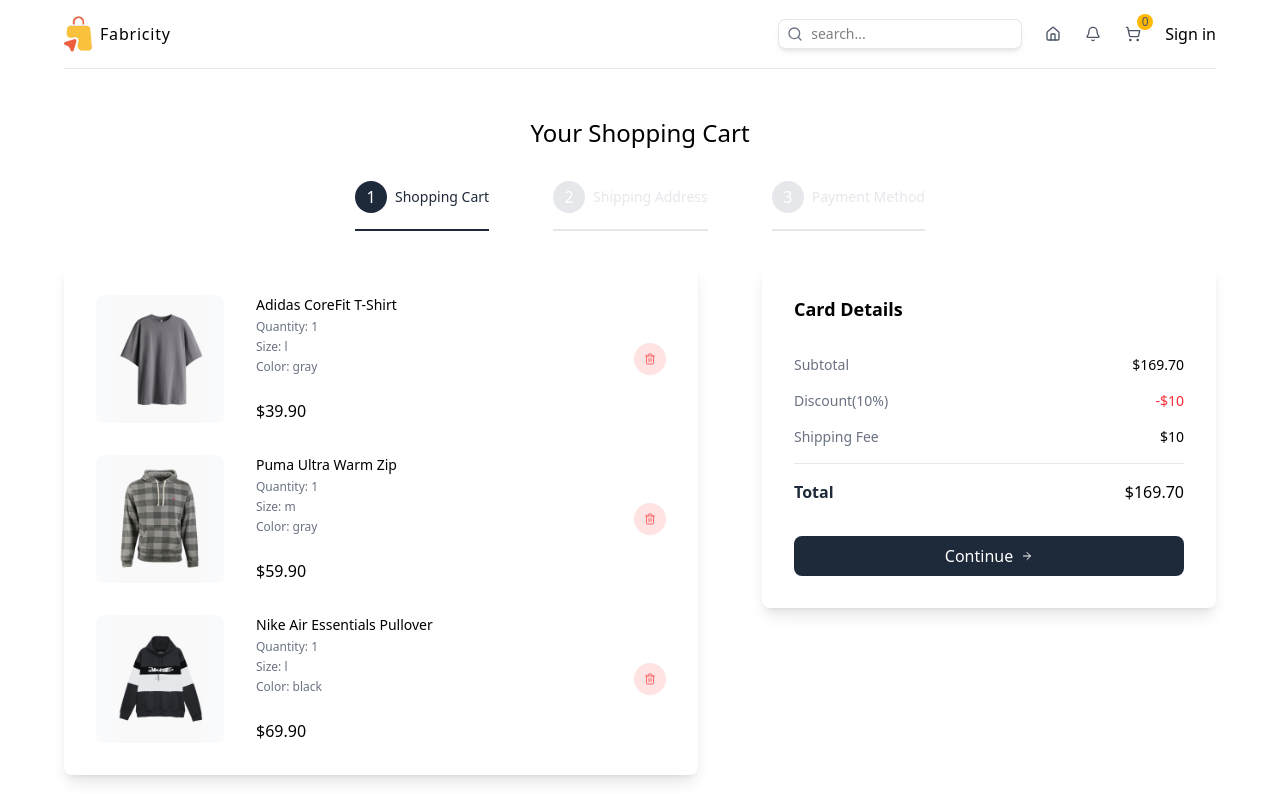
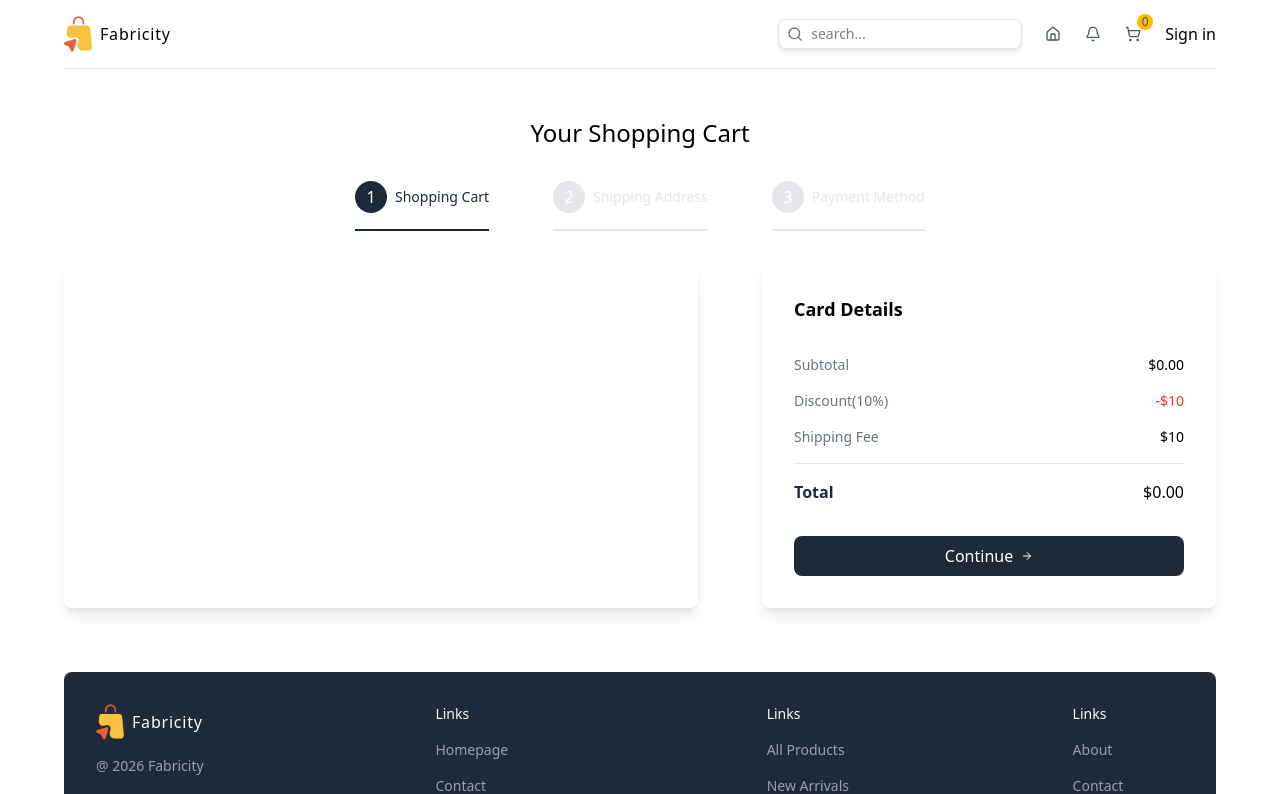
Before and after one commit to PathumSandeepa/microservice-ecommerce, a Next.js app in the folder client/: page /cart in a window 1280 px wide. Shown: the top 794 px of the page. Built offline with nearby package versions, Linux system fonts and the light colour scheme.

Commit message:
[oops-07] feat: implement Zustand for cart state management, update cart handling in components, and refactor PaymentForm

```diff
--- a/client/src/app/cart/page.tsx
+++ b/client/src/app/cart/page.tsx
@@ -2,11 +2,12 @@
 
 import PaymentForm from "@/components/PaymentForm";
 import ShippingForm from "@/components/ShippingForm";
-import { CartItemsType, PaymentFormInputs, ShippingFormInputs } from "@/types";
+import useCartStore from "@/stores/cartStore";
+import { ShippingFormInputs } from "@/types";
 import { ArrowRight, Trash2 } from "lucide-react";
 import Image from "next/image";
 import { useSearchParams, useRouter } from "next/navigation";
-import React, { useState } from "react";
+import { useState } from "react";
 
 const steps = [
    { id: 1, title: "Shopping Cart" },
@@ -14,74 +15,14 @@
    { id: 3, title: "Payment Method" },
 ];
 
-//temporary data
-const cartItems: CartItemsType = [
-   {
-      id: 1,
-      name: "Adidas CoreFit T-Shirt",
-      shortDescription:
-         "Lorem ipsum dolor sit amet consect adipisicing elit lorem ipsum dolor sit.",
-      description:
-         "Lorem ipsum dolor sit amet consect adipisicing elit lorem ipsum dolor sit. Lorem ipsum dolor sit amet consect adipisicing elit lorem ipsum dolor sit. Lorem ipsum dolor sit amet consect adipisicing elit lorem ipsum dolor sit.",
-      price: 39.9,
-      sizes: ["s", "m", "l", "xl", "xxl"],
-      colors: ["gray", "purple", "green"],
-      images: {
-         gray: "/products/1g.png",
-         purple: "/products/1p.png",
-         green: "/products/1gr.png",
-      },
-      quantity: 1,
-      selectedSize: "l",
-      selectedColor: "gray",
-   },
-   {
-      id: 2,
-      name: "Puma Ultra Warm Zip",
-      shortDescription:
-         "Lorem ipsum dolor sit amet consect adipisicing elit lorem ipsum dolor sit.",
-      description:
-         "Lorem ipsum dolor sit amet consect adipisicing elit lorem ipsum dolor sit. Lorem ipsum dolor sit amet consect adipisicing elit lorem ipsum dolor sit. Lorem ipsum dolor sit amet consect adipisicing elit lorem ipsum dolor sit.",
-      price: 59.9,
-      sizes: ["s", "m", "l", "xl"],
-      colors: ["gray", "green"],
-      images: { gray: "/products/2g.png", green: "/products/2gr.png" },
-      quantity: 1,
-      selectedSize: "m",
-      selectedColor: "gray",
-   },
-   {
-      id: 3,
-      name: "Nike Air Essentials Pullover",
-      shortDescription:
-         "Lorem ipsum dolor sit amet consect adipisicing elit lorem ipsum dolor sit.",
-      description:
-         "Lorem ipsum dolor sit amet consect adipisicing elit lorem ipsum dolor sit. Lorem ipsum dolor sit amet consect adipisicing elit lorem ipsum dolor sit. Lorem ipsum dolor sit amet consect adipisicing elit lorem ipsum dolor sit.",
-      price: 69.9,
-      sizes: ["s", "m", "l"],
-      colors: ["green", "blue", "black"],
-      images: {
-         green: "/products/3gr.png",
-         blue: "/products/3b.png",
-         black: "/products/3bl.png",
-      },
-      quantity: 1,
-      selectedSize: "l",
-      selectedColor: "black",
-   },
-];
-
 const CartPage = () => {
    const searchParams = useSearchParams();
    const router = useRouter();
-   const [shippingForm, setShippingForm] = useState<ShippingFormInputs | null>(
-      null,
-   );
-   const [paymentForm, setPaymentForm] = useState<PaymentFormInputs | null>(
-      null,
-   );
+   const [shippingForm, setShippingForm] = useState<ShippingFormInputs>();
 
    const activeStep = parseInt(searchParams.get("step") || "1");
+
+   const { cart, removeFromCart } = useCartStore();
 
    return (
       <div className="flex flex-col gap-8 items-center justify-center mt-12">
@@ -114,11 +55,11 @@
             {/* STEPS  */}
             <div className="w-full lg:w-7/12 shadow-lg border-gray-100 p-8 rounded-lg flex flex-col gap-8">
                {activeStep === 1 ? (
-                  cartItems.map((item) => (
+                  cart.map((item) => (
                      // SINGLE CART ITEM
                      <div
                         className="flex items-center justify-between"
-                        key={item.id}
+                        key={item.id + item.selectedSize + item.selectedColor}
                      >
                         {/* IMAGE AND DETAILS  */}
                         <div className="flex gap-8">
@@ -153,7 +94,10 @@
                            </div>
                         </div>
                         {/* DELETE BUTTON  */}
-                        <button className="w-8 h-8 rounded-full bg-red-100 text-red-400 flex items-center justify-center hover:text-red-700 transition-all duration-200 cursor-pointer">
+                        <button
+                           onClick={() => removeFromCart(item)}
+                           className="w-8 h-8 rounded-full bg-red-100 text-red-400 flex items-center justify-center hover:text-red-700 transition-all duration-200 cursor-pointer"
+                        >
                            <Trash2 className="w-3 h-3" />
                         </button>
                      </div>
@@ -161,7 +105,7 @@
                ) : activeStep === 2 ? (
                   <ShippingForm setShippingForm={setShippingForm} />
                ) : activeStep === 3 && shippingForm ? (
-                  <PaymentForm setPaymentForm={setPaymentForm} />
+                  <PaymentForm />
                ) : (
                   <p className="text-sm text-gray-500">
                      Please fill in the shipping form to Continue
@@ -176,7 +120,7 @@
                      <p className="text-gray-500">Subtotal</p>
                      <p className="font-medium">
                         $
-                        {cartItems
+                        {cart
                            .reduce(
                               (acc, item) => acc + item.price * item.quantity,
                               0,
@@ -197,7 +141,7 @@
                      <p className="text-gray-800 font-semibold">Total</p>
                      <p className="font-medium">
                         $
-                        {cartItems
+                        {cart
                            .reduce(
                               (acc, item) => acc + item.price * item.quantity,
                               0,
--- a/client/src/components/PaymentForm.tsx
+++ b/client/src/components/PaymentForm.tsx
@@ -4,11 +4,7 @@
 import { ShoppingCart } from "lucide-react";
 import Image from "next/image";
 
-const PaymentForm = ({
-   setPaymentForm,
-}: {
-   setPaymentForm: (data: PaymentFormInputs) => void;
-}) => {
+const PaymentForm = () => {
    const {
       register,
       handleSubmit,
@@ -18,7 +14,7 @@
    });
 
    const handlePaymentForm: SubmitHandler<PaymentFormInputs> = (data) => {
-      setPaymentForm(data);
+      // handle payment submission
    };
 
    return (
--- a/client/src/components/ShoppingCartIcon.tsx
+++ b/client/src/components/ShoppingCartIcon.tsx
@@ -5,12 +5,14 @@
 import Link from "next/link";
 
 const ShoppingCartIcon = () => {
-   const { cart } = useCartStore();
+   const { cart, hasHydrated } = useCartStore();
+   if (!hasHydrated) return null;
+
    return (
       <Link href="/cart" className="relative">
          <ShoppingCart className="w-4 h-4 text-gray-600" />
          <span className="absolute -top-3 -right-3 bg-amber-400 text-gray-600 rounded-full w-4 h-4 flex items-center justify-center text-xs font-medium">
-            {cart.length}
+            {cart.reduce((acc, item) => acc + item.quantity, 0)}
          </span>
       </Link>
    );
--- a/client/src/stores/cartStore.ts
+++ b/client/src/stores/cartStore.ts
@@ -1,17 +1,62 @@
 import { CartStoreStateType, CartStoreActionsType } from "@/types";
 import { create } from "zustand";
+import { persist, createJSONStorage } from "zustand/middleware";
 
-const useCartStore = create<CartStoreStateType & CartStoreActionsType>(
+const useCartStore = create<CartStoreStateType & CartStoreActionsType>()(
+   persist(
       (set) => ({
          cart: [],
+         hasHydrated: false,
          addToCart: (product) =>
-         set((state) => ({ cart: [...state.cart, product] })),
+            set((state) => {
+               const existingIndex = state.cart.findIndex(
+                  (p) =>
+                     p.id === product.id &&
+                     p.selectedSize === product.selectedSize &&
+                     p.selectedColor === product.selectedColor,
+               );
+
+               if (existingIndex !== -1) {
+                  const updatedCart = [...state.cart];
+                  updatedCart[existingIndex].quantity += product.quantity || 1;
+                  return { cart: updatedCart };
+               }
+
+               return {
+                  cart: [
+                     ...state.cart,
+                     {
+                        ...product,
+                        quantity: 1,
+                        selectedSize: product.selectedSize,
+                        selectedColor: product.selectedColor,
+                     },
+                  ],
+               };
+            }),
          removeFromCart: (product) =>
             set((state) => ({
-            cart: state.cart.filter((p) => p.id !== product.id),
+               cart: state.cart.filter(
+                  (p) =>
+                     !(
+                        p.id === product.id &&
+                        p.selectedSize === product.selectedSize &&
+                        p.selectedColor === product.selectedColor
+                     ),
+               ),
             })),
          clearCart: () => set({ cart: [] }),
       }),
+      {
+         name: "cart",
+         storage: createJSONStorage(() => localStorage),
+         onRehydrateStorage: () => (state) => {
+            if (state) {
+               state.hasHydrated = true;
+            }
+         },
+      },
+   ),
 );
 
 export default useCartStore;
--- a/client/src/types.ts
+++ b/client/src/types.ts
@@ -51,6 +51,7 @@
 
 export type CartStoreStateType = {
    cart: CartItemsType;
+   hasHydrated: boolean;
 };
 
 export type CartStoreActionsType = {
```
Lines whose indentation alone changed are shown as unchanged.
